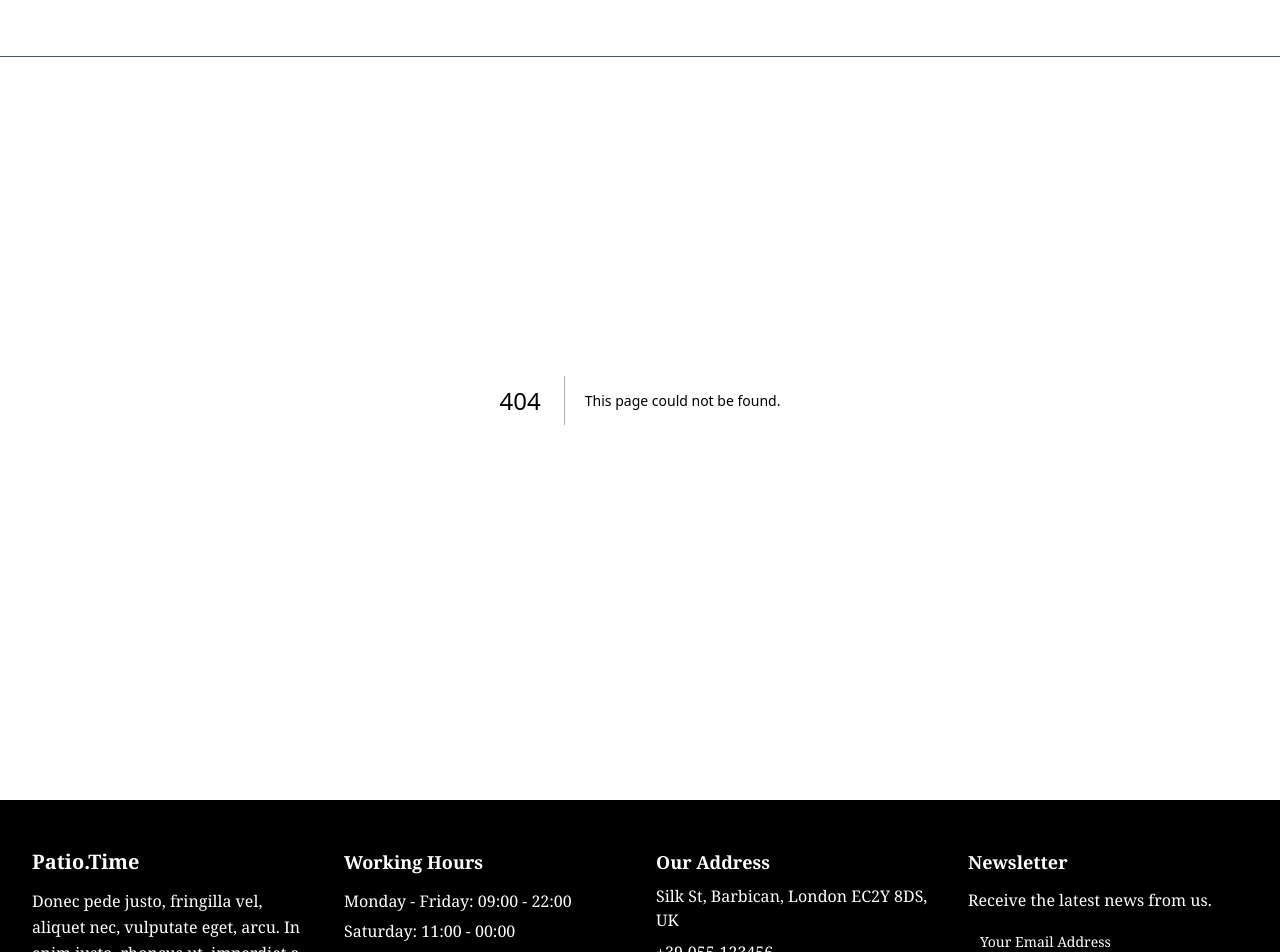
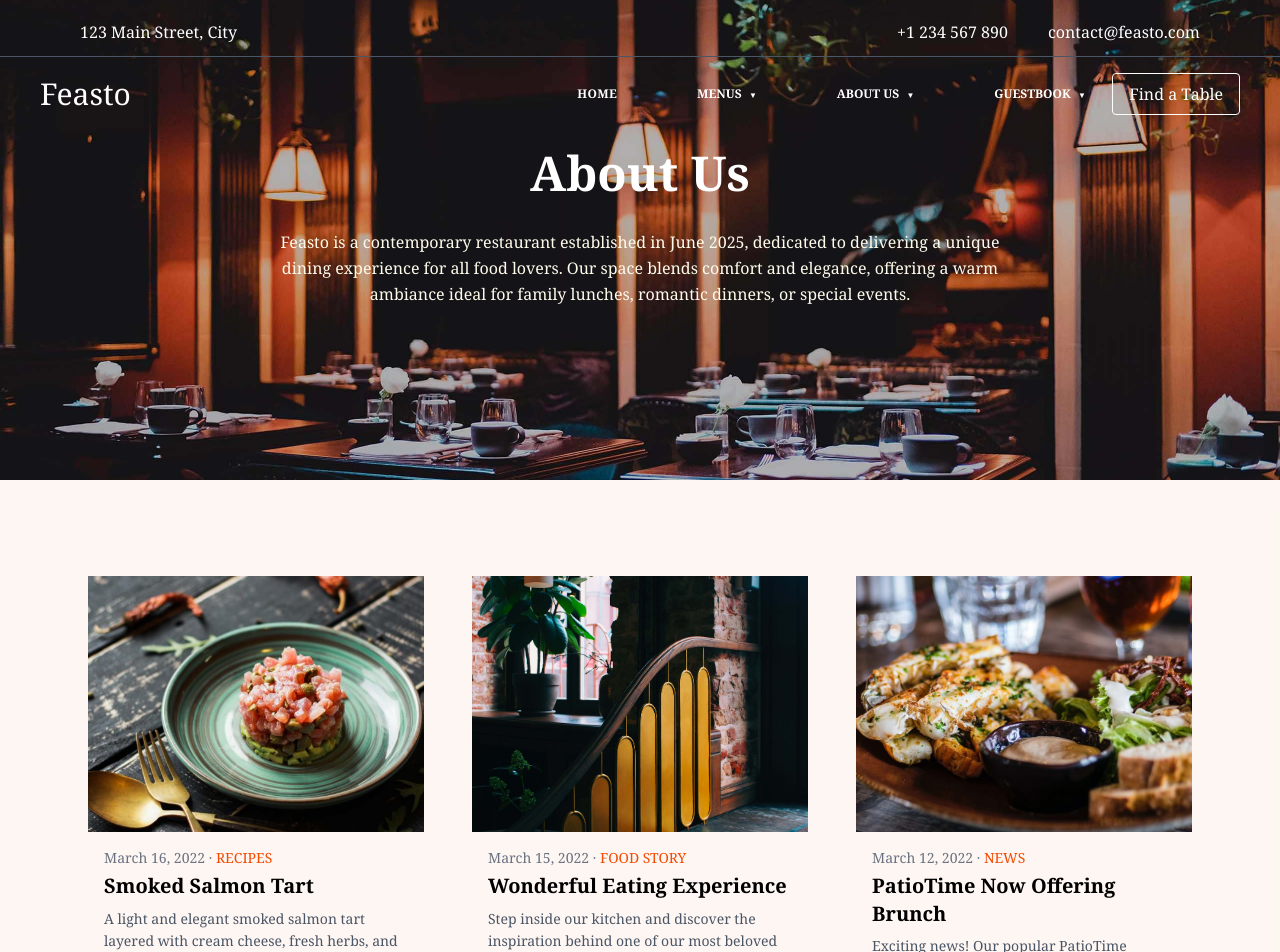
Before and after one commit to AltinaBraha/Feasto, a Next.js app in the folder feasto/: page /about-us in a window 1280 px wide. Before the commit this address had no page. Shown: the top 952 px of the page. Built offline with nearby package versions, Linux system fonts and the light colour scheme.

Commit message:
about us page

```diff
--- a/feasto/app/news/page.jsx
+++ b/feasto/app/about-us/page.jsx
@@ -1,5 +1,3 @@
-"use client";
-
 import Head from "next/head";
 import Image from "next/image";
 import secrets from "@/app/data/chefsSecrets.json";
@@ -15,7 +13,7 @@ export default function ChefsSecretsPage() {
         />
       </Head>
 
-      <section className="min-h-screen bg-white text-black">
+      <section className="min-h-screen  text-black bg-[rgba(221,89,3,0.05)]">
         {/* HERO SECTION */}
         <header className="relative h-[60vh] flex items-center justify-center overflow-hidden">
           <div
@@ -24,8 +22,17 @@ export default function ChefsSecretsPage() {
           ></div>
           <div className="relative z-10 text-center">
             <h1 className="text-white text-5xl font-bold px-6 py-4">
-              Latest News
+              About Us
             </h1>
+            <div className=" px-6 py-4 rounded-md max-w-3xl mx-auto mb-6">
+              <p className="text-amber-50 text-base leading-relaxed ">
+                Feasto is a contemporary restaurant established in June 2025,
+                dedicated to delivering a unique dining experience for all food
+                lovers. Our space blends comfort and elegance, offering a warm
+                ambiance ideal for family lunches, romantic dinners, or special
+                events.
+              </p>
+            </div>
           </div>
         </header>
 
@@ -35,9 +42,9 @@ export default function ChefsSecretsPage() {
             {secrets.map((item) => (
               <article
                 key={item.id}
-                className="bg-white overflow-hidden group cursor-pointer"
+                className=" overflow-hidden group cursor-pointer"
               >
-                <div className="w-full h-64 relative mb-4 overflow-hidden">
+                <div className="w-full h-64 relative mb-4 overflow-hidden ">
                   <div className="w-full h-full transition-transform duration-300 ease-in-out group-hover:scale-105">
                     <Image
                       src={item.image}
--- a/feasto/components/ReservationForm.jsx
+++ b/feasto/components/ReservationForm.jsx
@@ -66,7 +66,6 @@ export default function ReservationForm() {
           backgroundImage: `linear-gradient(rgba(0,0,0,0.5), rgba(0,0,0,0.5)), url("/img/booking-bg.jpg")`,
         }}
       ></div>
-
       {/* Content above background */}
       <div className="relative z-10">
         <div className="text-center text-white mb-12">
@@ -131,42 +130,50 @@ export default function ReservationForm() {
           *Powered by OpenTable
         </div>
       </div>
-
+      {/* Modal */}
       {/* Modal */}
       {showModal && (
-        <div className="fixed inset-0 bg-black bg-opacity-70 flex items-center justify-center z-50">
-          <div className="bg-white p-6 rounded-md w-[90%] max-w-md">
-            <h2 className="text-xl font-bold mb-4 text-gray-800">
+        <div className="fixed inset-0 z-50 flex items-center justify-center px-4 bg-black/40">
+          <div className="bg-white py-12 px-8 rounded-md w-full max-w-sm flex flex-col items-center text-center shadow-2xl">
+            <h3 className="text-orange-600 text-sm font-medium tracking-wide uppercase mb-2">
+              Online Reservation
+            </h3>
+            <h5 className="text-2xl font-serif font-semibold tracking-wide mb-10">
               Enter Your Info
-            </h2>
-            <form onSubmit={handleReservationSubmit} className="space-y-4">
+            </h5>
+
+            <form
+              onSubmit={handleReservationSubmit}
+              className="w-full flex flex-col items-center gap-6"
+            >
               <input
                 type="text"
-                placeholder="Your name"
+                placeholder="Enter your name"
                 value={name}
                 onChange={(e) => setName(e.target.value)}
-                className="w-full border border-gray-300 px-4 py-2 rounded focus:outline-none"
+                className="w-full border-b border-gray-300 focus:outline-none text-center py-2 placeholder-gray-500"
               />
               <input
                 type="email"
-                placeholder="Your email"
+                placeholder="Enter your email"
                 value={email}
                 onChange={(e) => setEmail(e.target.value)}
-                className="w-full border border-gray-300 px-4 py-2 rounded focus:outline-none"
+                className="w-full border-b border-gray-300 focus:outline-none text-center py-2 placeholder-gray-500"
               />
-              <div className="flex justify-between mt-6">
+
+              <div className="flex gap-4 w-full mt-4">
                 <button
                   type="button"
                   onClick={() => setShowModal(false)}
-                  className="px-4 py-2 bg-gray-400 text-white rounded hover:bg-gray-600"
+                  className="w-1/2 bg-gray-300 text-gray-800 py-3 rounded hover:bg-gray-400 transition"
                 >
                   Cancel
                 </button>
                 <button
                   type="submit"
-                  className="px-6 py-2 bg-orange-500 text-white rounded hover:bg-orange-600"
+                  className="w-1/2 bg-[#d35400] text-white py-3 hover:bg-orange-600 transition uppercase tracking-wide rounded"
                 >
-                  Confirm
+                  Book Now
                 </button>
               </div>
             </form>
```
